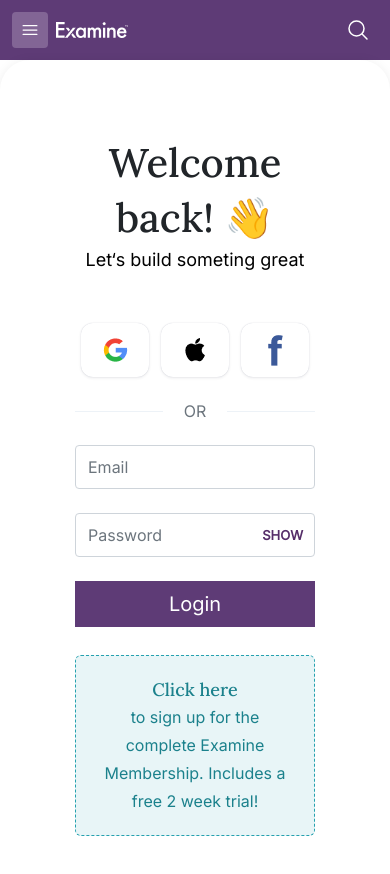
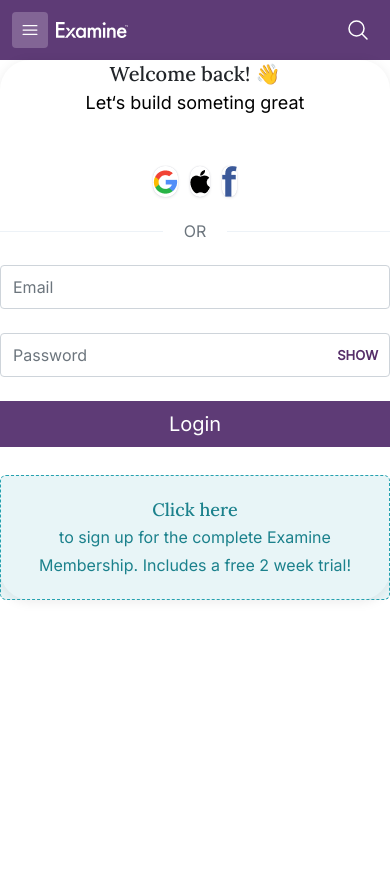
Before and after one commit to ismaeljhon/examine-next, a Next.js app: page /login in a window 390 px wide. Shown: the top 874 px of the page. After the commit the page ends 844 px from the top, so only its background shows below. Built offline with nearby package versions, Linux system fonts and the light colour scheme.

Commit message:
Update css modules to use classes instead of direct values

```diff
--- a/styles/GuestLayout.module.scss
+++ b/styles/GuestLayout.module.scss
@@ -1,10 +1,7 @@
 .loginForm,
 .signupForm {
-  @apply mx-auto lg:my-16;
+  @apply mx-auto lg:my-16 lg:p-[75px] lg:max-w-[650px] rounded-[30px];
   box-shadow: 0px 2px 12px rgba(0, 0, 0, 0.08);
-  border-radius: 30px;
-  max-width: 650px;
-  padding: 75px;
 }
 
 .input {
@@ -15,18 +12,13 @@
   @apply pr-16;
 }
 .showPass {
-  @apply cursor-pointer uppercase font-bold text-purple-600 absolute top-1 right-3;
-  font-size: 13px;
+  @apply cursor-pointer uppercase font-bold text-purple-600 absolute top-1 right-3 text-[13px];
 }
 
 .ssoIcons {
-  @apply flex items-center mx-1.5 text-center;
-  width: 68px;
-  height: 54px;
-  background: #ffffff;
+  @apply flex items-center mx-1.5 text-center lg:w-[68px] lg:h-[54px] bg-white rounded-xl;
   box-shadow: 0px 0px 1px rgba(12, 26, 75, 0.2),
     0px 1px 3px rgba(50, 50, 71, 0.1);
-  border-radius: 12px;
 
   span {
     @apply flex;
--- a/styles/Header.module.scss
+++ b/styles/Header.module.scss
@@ -3,17 +3,14 @@
   box-shadow: 0px 2px 6px rgba(0, 0, 0, 0.08);
 }
 .cta {
-  @apply font-bold text-base font-inter text-primary bg-premium;
-  padding: 10px 20px;
-  border-radius: 57px;
+  @apply font-bold text-base font-inter text-primary bg-premium py-[10px] px-[20px] rounded-[57px];
 }
 .mainNav {
   @apply hidden md:flex md:flex-1 md:items-center md:justify-end md:space-x-4 md:mr-5;
 }
 
 .mobileHeader {
-  @apply bg-primary lg:hidden flex items-center;
-  min-height: 60px;
+  @apply bg-primary lg:hidden flex items-center min-h-[60px];
 }
 
 .searchBar {
@@ -28,7 +25,5 @@
   @apply inline-flex items-center px-3 text-sm;
 }
 .searchTextfield {
-  @apply block w-full flex-1 rounded-none border-b border-solid border-purple-200 outline-none placeholder:text-primary;
-  font-size: 18px;
-  max-width: 415px;
+  @apply block w-full flex-1 rounded-none border-b border-solid border-purple-200 outline-none placeholder:text-primary text-lg max-w-[415px];
 }
--- a/styles/globals.scss
+++ b/styles/globals.scss
@@ -11,8 +11,7 @@
 
     p {
       &.small {
-        font-size: 18px;
-        line-height: 30px;
+        @apply text-lg leading-[30px];
       }
     }
   }
@@ -34,16 +33,14 @@
   }
 
   h2 {
-    font-size: 40px;
-    line-height: 55px;
+    @apply text-xl lg:text-[40px] lg:leading-[55px];
   }
 
   h3 {
     @apply text-3xl;
   }
   h4 {
-    font-size: 25px;
-    line-height: 32px;
+    @apply text-[25px] leading-8;
   }
   h6 {
     font-size: 18px;
@@ -54,9 +51,7 @@
   .btn,
   .button {
     &.large {
-      @apply bg-primary text-white text-xl;
-      line-height: 150%;
-      padding: 8px 16px;
+      @apply bg-primary text-white text-xl leading-[150%] py-[8px] px-[16px];
     }
   }
 }
--- a/tailwind.config.js
+++ b/tailwind.config.js
@@ -8,12 +8,12 @@
     colors: {
       'primary': '#5E3B76',
       'secondary': '#6C757D',
+      'dark': '#212529',
+      'white': '#ffffff',
       purple: {
         200: '#C9BDD2',
         600: '#562E69'
       },
-      'dark': '#212529',
-      'white': '#ffffff',
       green: {
         700: '#1B818C'
       }
@@ -21,14 +21,16 @@
     backgroundColor: {
       'primary': '#5E3B76',
       'premium': '#ffd747',
+      'white': '#ffffff',
+      'light': '#EDF2F7',
       purple: {
         200: '#C9BDD2',
         400: '#826595',
       },
-      light: '#EDF2F7'
     },
     borderColor: {
       secondary: '#25A1AF',
+      light: '#EDF2F7',
       purple: {
         200: '#C9BDD2',
         400: '#826595',
@@ -36,7 +38,6 @@
       gray: {
         400: '#CED4DA'
       },
-      light: '#EDF2F7'
     },
     extend: {
       fontFamily: {
```
